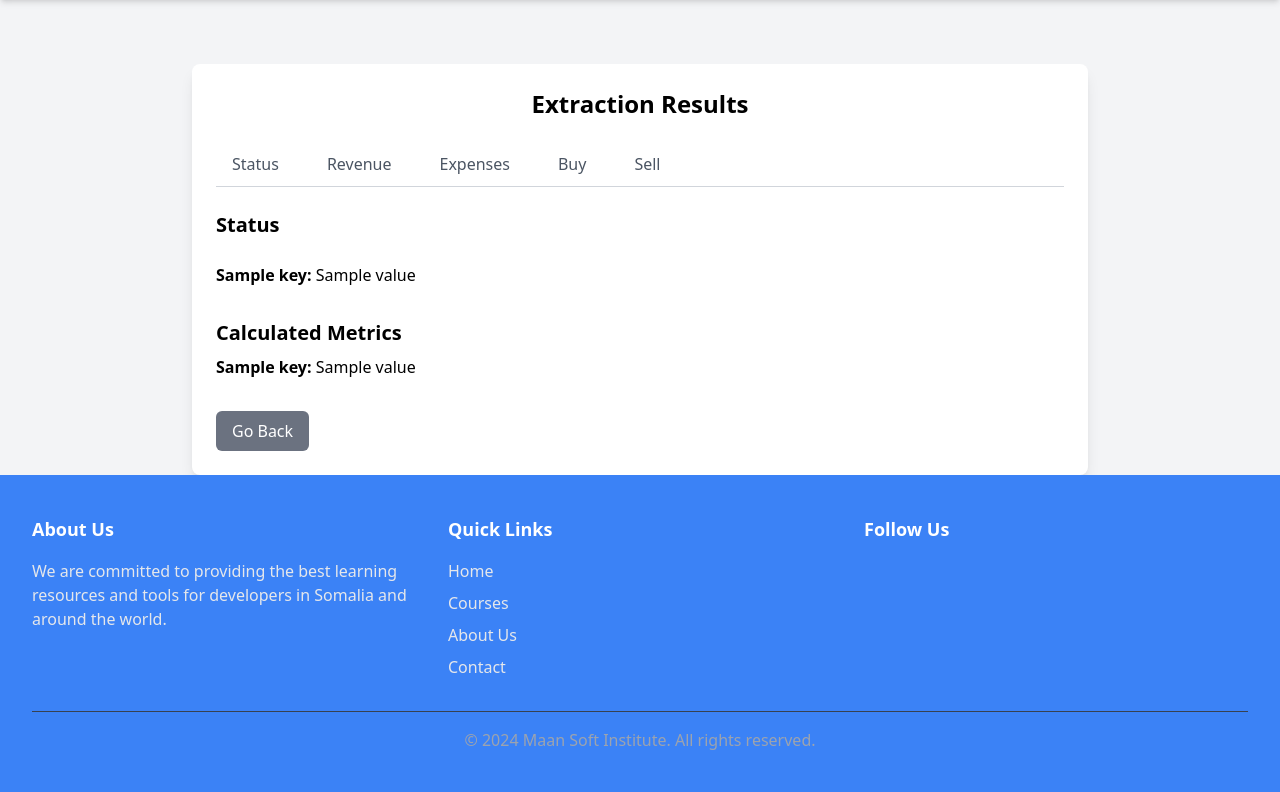
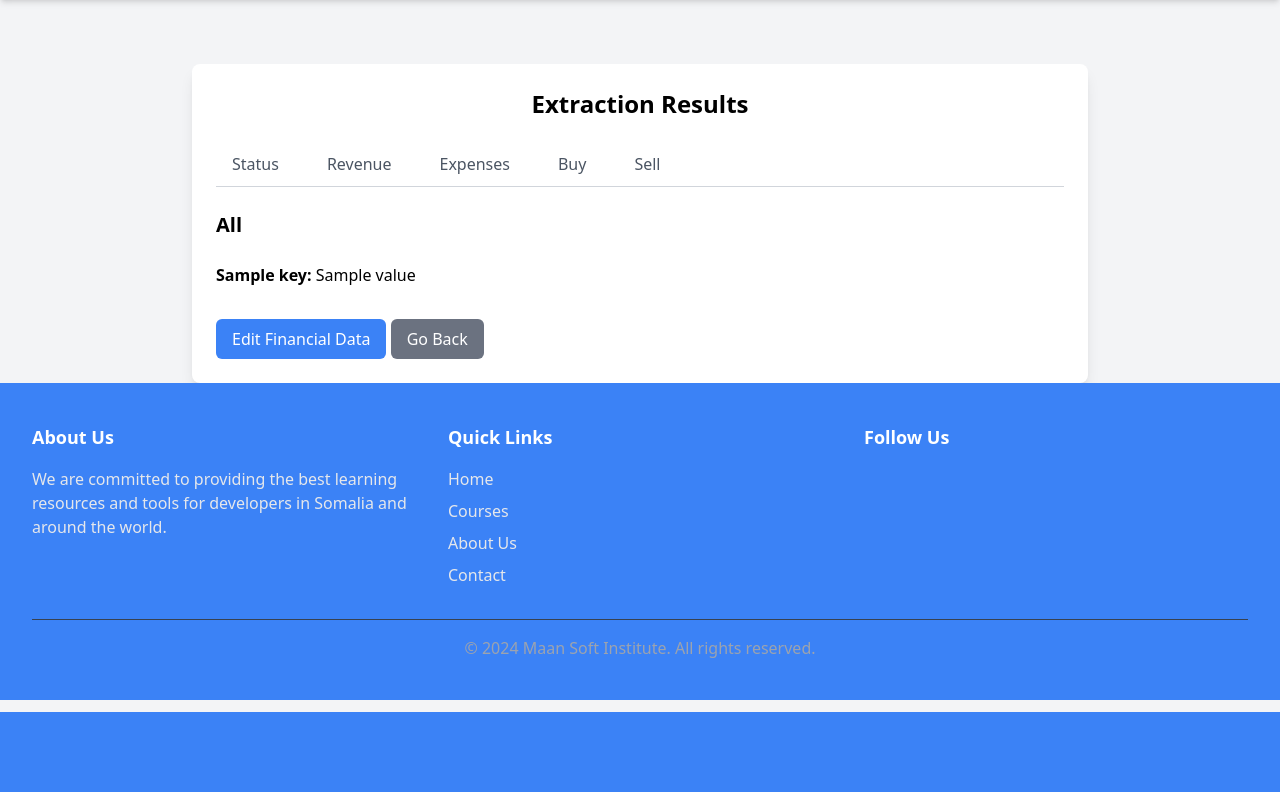
Before and after one commit to AdnanKahiye/Final-project-2025, a Django app: template templates/finance/results.html in a window 1280 px wide. Shown: the part 88-880 px from the top of the page. After the commit the page ends 800 px from the top, so only its background shows below. Run offline with Django 3.2, Linux system fonts and the light colour scheme; the template is opened without the code that fills it: most values are stand-ins (such as "Sample title", 1, 10 or a date in 2020); some libraries are stand-ins or nearby versions.

Commit message:
adding files

```diff
--- a/templates/finance/results.html
+++ b/templates/finance/results.html
@@ -20,17 +20,13 @@
         <!-- Tabs Content -->
         <div class="mt-6" id="financialTabsContent">
             <div class="tab-content block" id="status">
-                <h2 class="text-xl font-semibold mb-4">Status</h2>
-                <ul class="divide-y divide-gray-200">
-                    {% for key, value in financials.items %}
-                    <li class="py-2"><strong>{{ key|capfirst }}:</strong> {{ value }}</li>
-                    {% endfor %}
-                </ul>
+                <h2 class="text-xl font-semibold mb-4">All</h2>
 
-                <h2 class="mt-6 text-xl font-semibold">Calculated Metrics</h2>
                 <ul class="divide-y divide-gray-200">
                     {% for key, value in metrics.items %}
-                    <li class="py-2"><strong>{{ key|capfirst }}:</strong> {{ value }}</li>
+                        <li class="py-2"><strong>{{ key|capfirst }}:</strong> {{ value }}</li>
+                    {% empty %}
+                        <p class="text-gray-600">No metrics calculated.</p>
                     {% endfor %}
                 </ul>
             </div>
@@ -38,39 +34,56 @@
             <div class="tab-content hidden" id="revenue">
                 <h2 class="text-xl font-semibold mb-4">Revenue</h2>
                 <ul class="divide-y divide-gray-200">
-                    {% for key, value in financials.revenue.items %}
-                    <li class="py-2"><strong>{{ key|capfirst }}:</strong> {{ value }}</li>
-                    {% endfor %}
+                    {% if metrics.dakhliga is not None %}
+                        <li class="py-2"><strong>Dakhliga:</strong> {{ metrics.dakhliga }}</li>
+                    {% else %}
+                        <p class="text-gray-600">No revenue data available.</p>
+                    {% endif %}
                 </ul>
             </div>
+
+
 
             <div class="tab-content hidden" id="expenses">
                 <h2 class="text-xl font-semibold mb-4">Expenses</h2>
                 <ul class="divide-y divide-gray-200">
-                    {% if financials.kharashaadka %}
-                        <li class="py-2"><strong>{{ "kharashaadka"|capfirst }}:</strong> {{ financials.kharashaadka }}</li>
+                    {% if metrics.kharashaadka is not None %}
+                        <li class="py-2"><strong>Kharashaadka:</strong> {{ metrics.kharashaadka }}</li>
+                    {% else %}
+                        <p class="text-gray-600">No expense data available.</p>
                     {% endif %}
                 </ul>
             </div>
 
+
             <div class="tab-content hidden" id="buy">
                 <h2 class="text-xl font-semibold mb-4">Buy</h2>
                 <ul class="divide-y divide-gray-200">
-                    {% for key, value in financials.buy.items %}
-                    <li class="py-2"><strong>{{ key|capfirst }}:</strong> {{ value }}</li>
-                    {% endfor %}
+                    {% if metrics.qiimaha_soo_iibsiga is not None %}
+                        <li class="py-2"><strong>Qiimaha Soo Iibsiga:</strong> {{ metrics.qiimaha_soo_iibsiga }}</li>
+                    {% else %}
+                        <p class="text-gray-600">No buy data available.</p>
+                    {% endif %}
                 </ul>
             </div>
+
 
             <div class="tab-content hidden" id="sell">
                 <h2 class="text-xl font-semibold mb-4">Sell</h2>
                 <ul class="divide-y divide-gray-200">
-                    {% for key, value in financials.sell.items %}
-                    <li class="py-2"><strong>{{ key|capfirst }}:</strong> {{ value }}</li>
-                    {% endfor %}
+                    {% if metrics.qiimaha_iska_iibinta is not None %}
+                        <li class="py-2"><strong>Qiimaha Iska Iibinta:</strong> {{ metrics.qiimaha_iska_iibinta }}</li>
+                    {% else %}
+                        <p class="text-gray-600">No sell data available.</p>
+                    {% endif %}
                 </ul>
             </div>
-        </div>
+
+           <!-- 🔹 ADD "Edit" BUTTON -->
+           <a href="{% url 'edit_financial_data' saved_financial_id %}"
+           class="mt-6 inline-block bg-blue-500 text-white px-4 py-2 rounded-md hover:bg-blue-600">
+           Edit Financial Data
+        </a>
 
         <a href="{% url 'home' %}" class="mt-6 inline-block bg-gray-500 text-white px-4 py-2 rounded-md hover:bg-gray-600">Go Back</a>
     </div>
--- a/urls.py
+++ b/urls.py
@@ -15,4 +15,5 @@ urlpatterns = [
     path('register/', views.register, name='register'),
     path('logout/', auth_views.LogoutView.as_view(next_page='login'), name='logout'),
 
+
 ]
--- a/views.py
+++ b/views.py
@@ -130,7 +130,6 @@ def home(request):
             saved_financial = save_financial_data(extracted_text, metrics)
 
             return render(request, "finance/results.html", {
-                "financials": financials,
                 "metrics": metrics,
                 "saved_financial_id": saved_financial.id  # Pass saved record ID for editing
             })
```
Also changed, not shown: templates/finance/edit_financial_data.html (+38 -6 lines).
